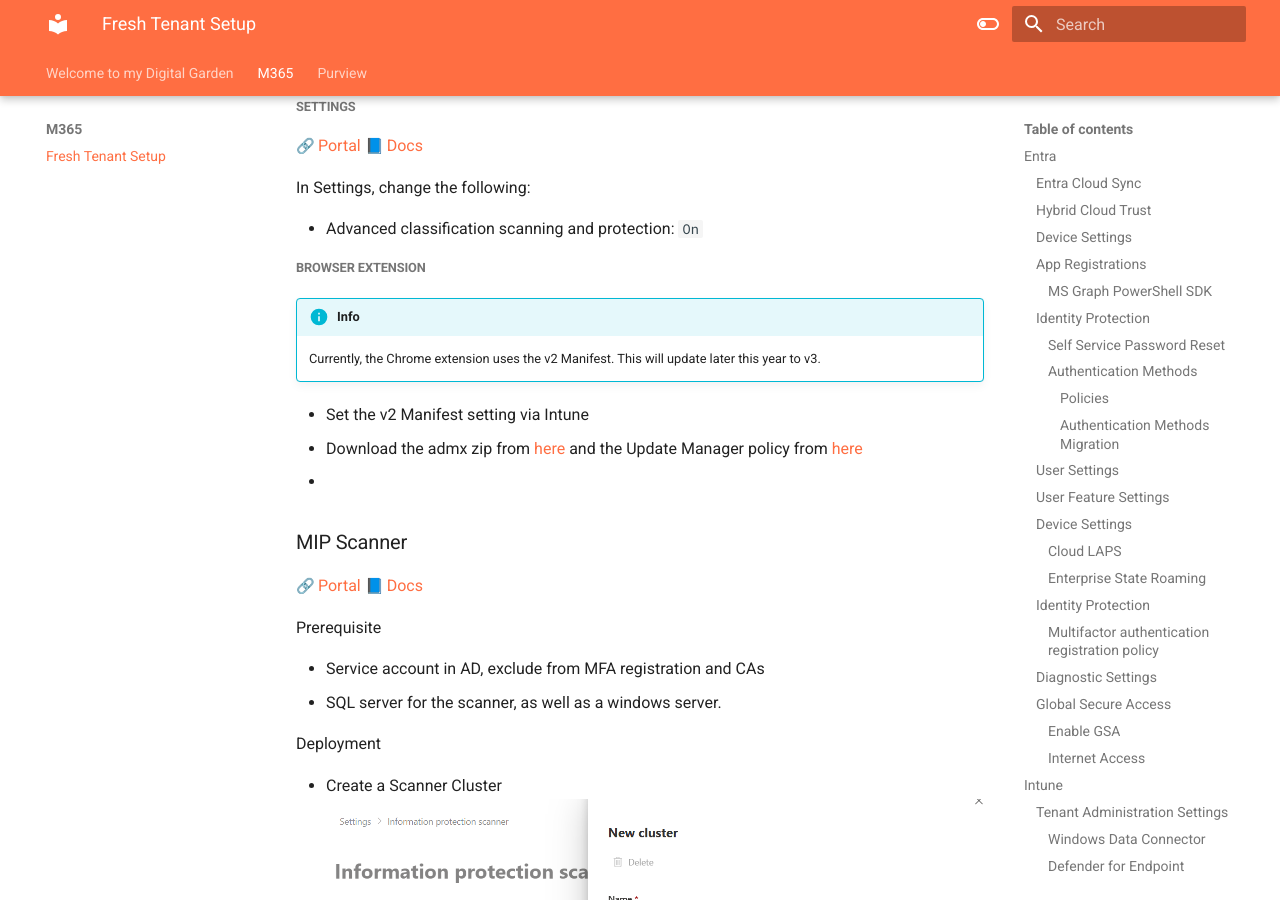
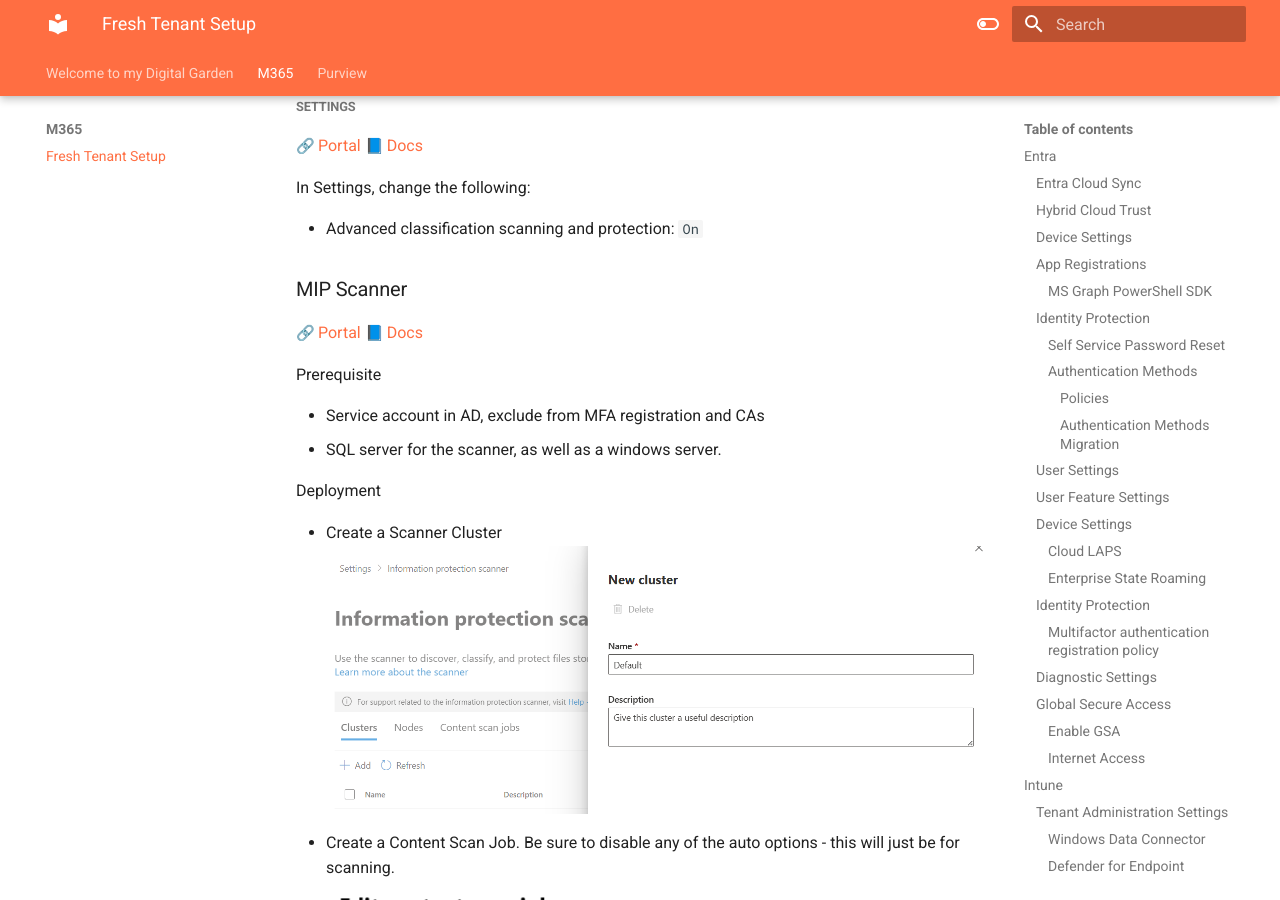
Before and after one commit to chrisbues/web-pub, an MkDocs documentation site: the page built from docs/M365/Fresh Tenant Setup.md, in a window 1280 px wide and 900 px high, scrolled down 42301 px. Built offline with MkDocs 1.6.1 and Material for MkDocs 9.7.7, drawn with Linux system fonts in a browser that asks for light colours; emoji names are drawn with the system emoji font; some of the changed text lies outside the part shown.

Commit message:
PUSH NOTE : Fresh Tenant Setup.md

```diff
--- a/docs/M365/Fresh Tenant Setup.md
+++ b/docs/M365/Fresh Tenant Setup.md
@@ -578,16 +578,6 @@
 
 - Advanced classification scanning and protection: `On`
 
-##### Browser Extension
-
-!!! info
-    Currently, the Chrome extension uses the v2 Manifest. This will update later this year to v3.
-
-- Set the v2 Manifest setting via Intune
-- Download the admx zip from [here](https://dl.google.com/dl/edgedl/chrome/policy/policy_templates.zip) and the Update Manager policy from [here](https://dl.google.com/dl/update2/enterprise/googleupdateadmx.zip)
--
-
-
 ### MIP Scanner
 [:link: Portal](https://compliance.microsoft.com/compliancesettings/scanner_onboarding)
 [:blue_book: Docs](https://learn.microsoft.com/en-us/purview/deploy-scanner)
```
Also changed, not shown: other parts of docs/M365/Fresh Tenant Setup.md (+1 -1 lines).
